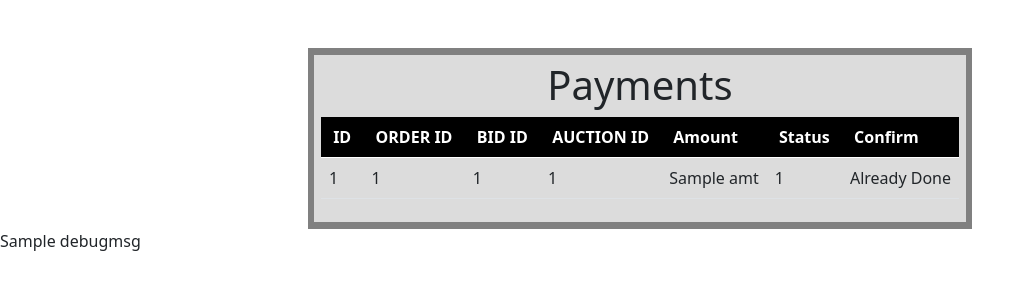
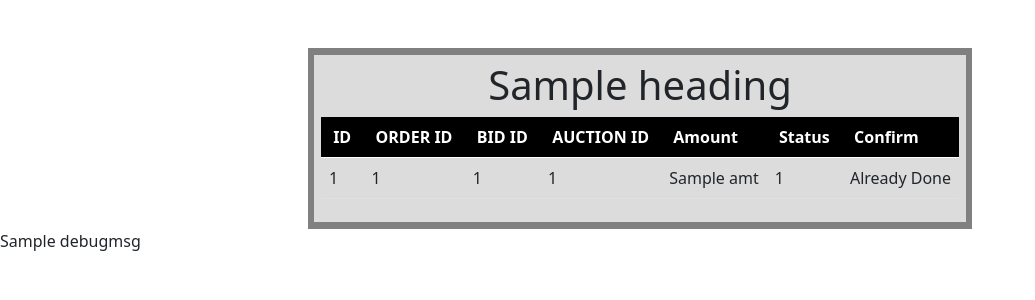
Before and after one commit to MYK-123/Online-Auction-Web-Application, a Flask app: template src/templates/payment_list.html in a window 1280 px wide. Shown: the part 112-412 px from the top of the page, without its empty margins (0-1035 px from the left). Run offline with Flask 2, Linux system fonts and the light colour scheme; data comes from the database, SQL or seed files in the repository; the template is opened without the code that fills it: most values are stand-ins (such as "Sample title", 1, 10 or a date in 2020); parts of the project's set-up code (start-up, migrations or seed data) failed here and were passed over; some libraries are stand-ins or nearby versions.

Commit message:
Update payment_list.html

```diff
--- a/src/templates/payment_list.html
+++ b/src/templates/payment_list.html
@@ -1,7 +1,7 @@
 <!DOCTYPE html>
 <html>
 <head>
-<title> Payments - Online Auction WebApplication </title>
+<title> {{ heading }} - Online Auction WebApplication </title>
 <link rel='stylesheet' href='/static/css/bootstrap.min.css' />
 <link rel='stylesheet' href='/static/css/style.css' />
 <script type="text/javascript" src = "/static/js/bootstrap.min.js"></script>
@@ -17,7 +17,7 @@
 
 <div id="base">
 <div id="front">
-<h1> Payments </h1>
+<h1> {{ heading }} </h1>
 
 {% if items %}
 <form>
```
